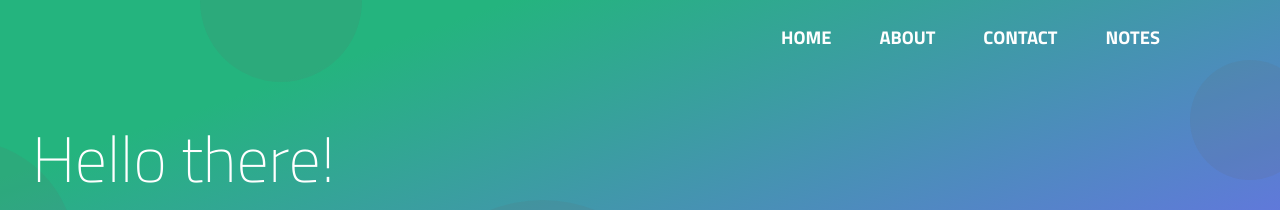
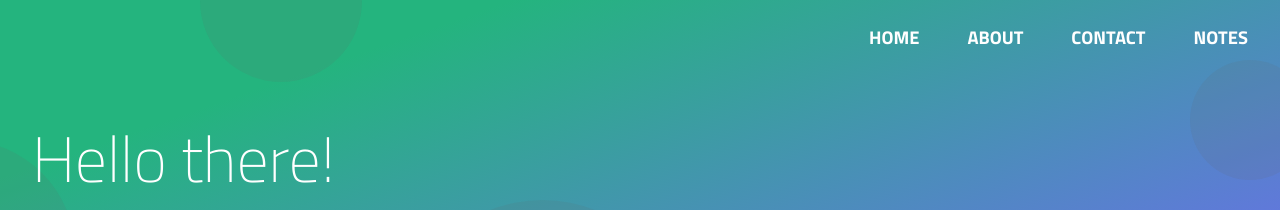
Before and after one commit to joeyquarters/joeyquarters.github.io, a Jekyll site: the page built from index.md, in a window 1280 px wide. Shown: the top 210 px of the page. Built offline with Jekyll 4.4.1, drawn with Linux system fonts in a browser that asks for light colours.

Commit message:
changed to container-fluid

```diff
--- a/_includes/footer.html
+++ b/_includes/footer.html
@@ -1,5 +1,5 @@
-<footer class="site-footer">
-	<div class="container">
+<footer class="site-footer" id="siteFooter">
+	<div class="container-fluid">
 		<div class="row">
 			<div class="col-xs-12">
 				&copy; Joey Nichols, forever.
--- a/_includes/header.html
+++ b/_includes/header.html
@@ -1,6 +1,6 @@
 <header class="site-header" role="banner">
 
-	<div class="container">
+	<div class="container-fluid">
 
 		<div class="row">
 
```
